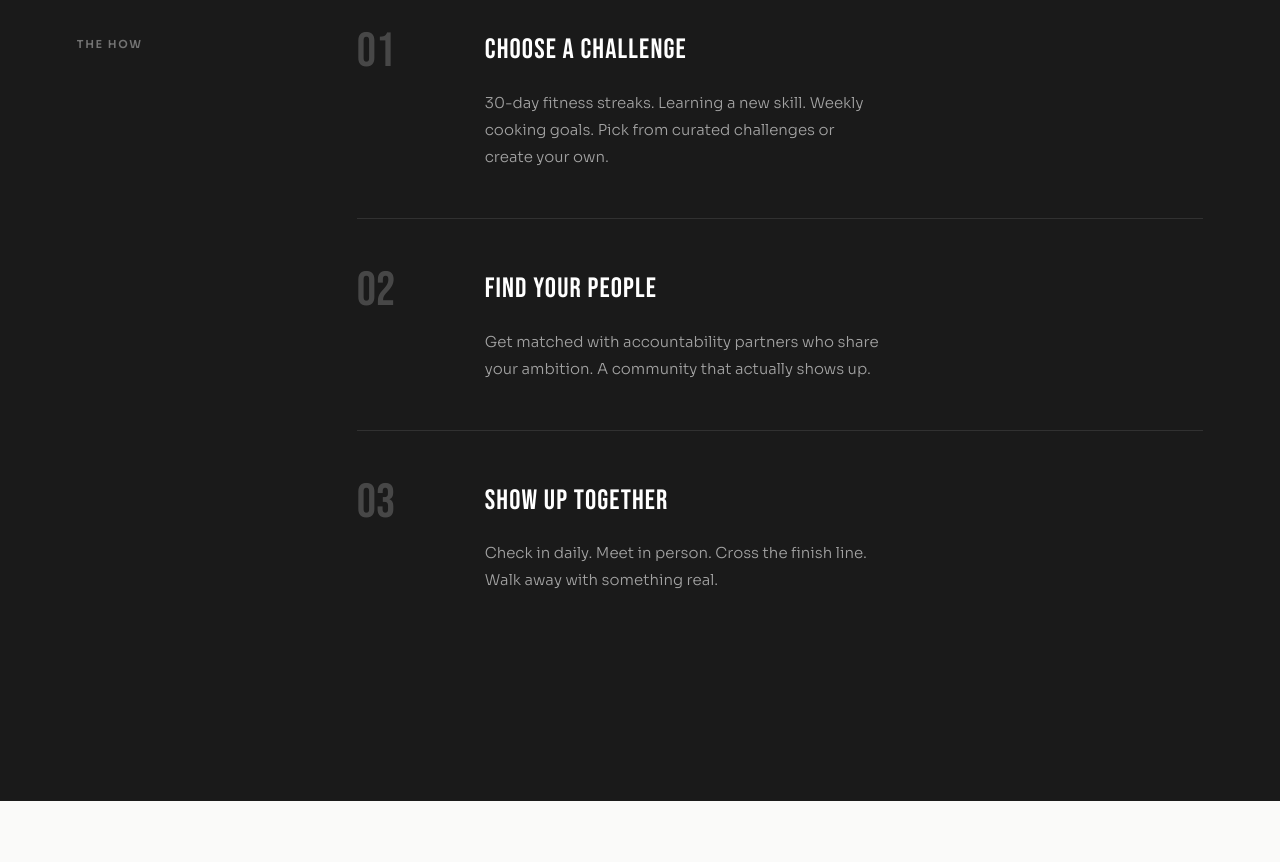
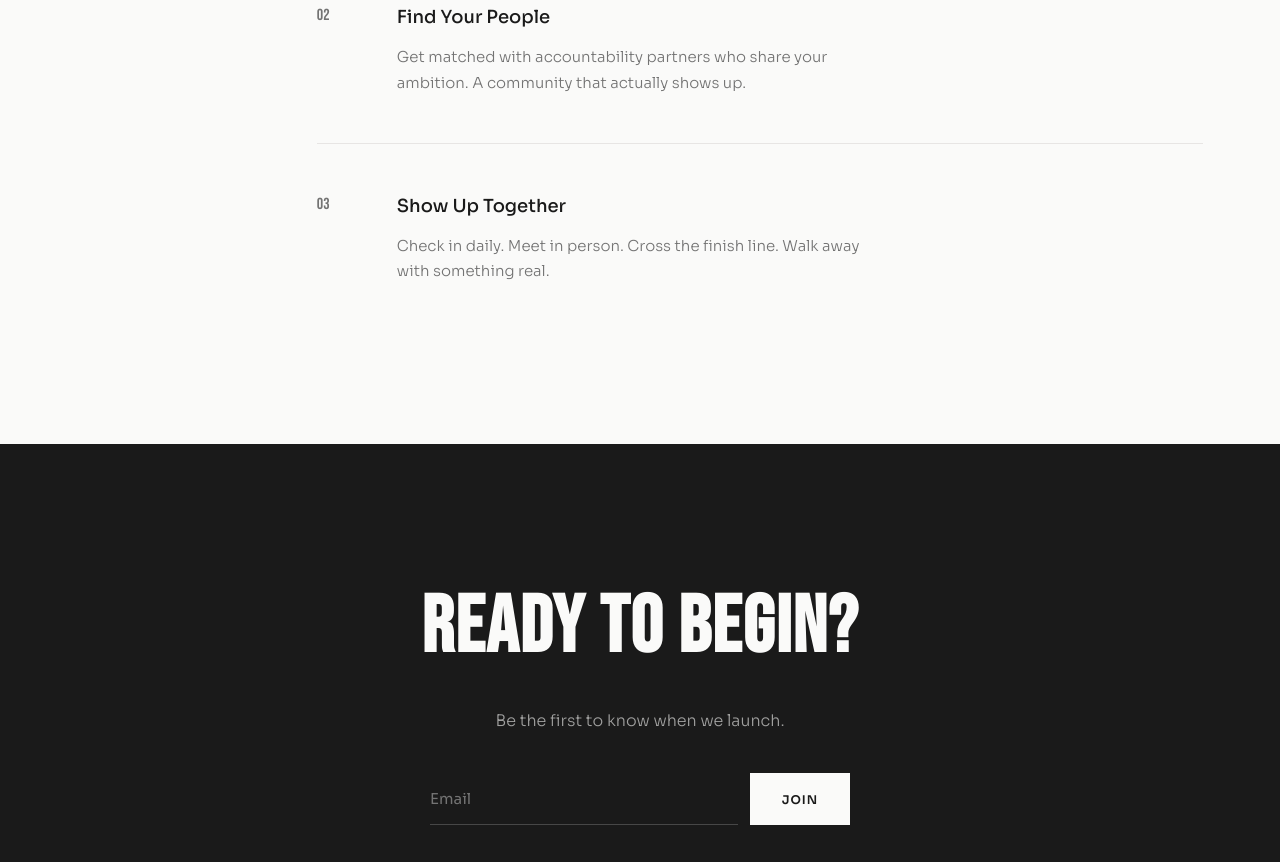
Before and after one commit to jointogetherapp/website, a plain HTML site: page index.html in a window 1280 px wide. Shown: the part 1698-2560 px from the top of the page. Drawn offline with Linux system fonts and the light colour scheme.

Commit message:
Add files via upload

```diff
--- a/index.html
+++ b/index.html
@@ -5,6 +5,13 @@
     <meta name="viewport" content="width=device-width, initial-scale=1.0">
     <title>Join Together</title>
     <meta name="description" content="Do things. With people. For real.">
+
+    <!-- Favicon -->
+    <link rel="icon" href="/favicon.ico" sizes="any">
+    <link rel="icon" type="image/png" sizes="32x32" href="/favicon-32.png">
+    <link rel="apple-touch-icon" sizes="180x180" href="/favicon-180.png">
+    <link rel="icon" type="image/png" sizes="192x192" href="/favicon-192.png">
+
     <link rel="preconnect" href="https://fonts.googleapis.com">
     <link rel="preconnect" href="https://fonts.gstatic.com" crossorigin>
     <link href="https://fonts.googleapis.com/css2?family=Bebas+Neue&family=Sora:wght@300;400;500;600&display=swap" rel="stylesheet">
@@ -258,24 +265,26 @@
             letter-spacing: 0.15em;
             text-transform: uppercase;
             color: var(--muted);
-            margin-bottom: 32px;
+            margin-bottom: 20px;
         }
 
         .signup-form {
             display: flex;
             flex-direction: column;
-            gap: 16px;
+            gap: 12px;
+        }
+
+        .signup-form.submitted {
+            display: none;
         }
 
         .signup-input {
-            width: 100%;
-            padding: 20px 0;
-            font-family: inherit;
-            font-size: 1rem;
-            font-weight: 400;
-            background: transparent;
+            font-family: 'Sora', sans-serif;
+            font-size: 0.9375rem;
+            padding: 16px 0;
             border: none;
             border-bottom: 1px solid var(--subtle);
+            background: transparent;
             color: var(--fg);
             outline: none;
             transition: border-color 0.3s ease;
@@ -290,41 +299,33 @@
         }
 
         .signup-btn {
-            align-self: flex-start;
-            margin-top: 16px;
-            padding: 18px 40px;
-            font-family: inherit;
+            font-family: 'Sora', sans-serif;
             font-size: 0.75rem;
             font-weight: 600;
-            letter-spacing: 0.12em;
+            letter-spacing: 0.08em;
             text-transform: uppercase;
+            padding: 16px 32px;
+            border: none;
             background: var(--fg);
-            color: var(--white);
-            border: none;
+            color: var(--bg);
             cursor: pointer;
+            margin-top: 8px;
             transition: all 0.3s ease;
         }
 
         .signup-btn:hover {
-            transform: translateY(-2px);
-            box-shadow: 0 12px 32px rgba(0,0,0,0.12);
+            background: var(--muted);
         }
 
         .signup-success {
+            font-size: 0.9375rem;
+            color: var(--fg);
             display: none;
-            padding: 20px 0;
-            font-size: 0.9375rem;
-            border-bottom: 1px solid var(--fg);
+            padding: 16px 0;
         }
 
         .signup-success.show {
             display: block;
-            animation: fadeUp 0.4s ease;
-        }
-
-        .signup-form.submitted .signup-input,
-        .signup-form.submitted .signup-btn {
-            display: none;
         }
 
         /* ============================================
@@ -332,12 +333,11 @@
         ============================================ */
         .philosophy {
             padding: 160px 0;
-            border-top: 1px solid var(--subtle);
         }
 
         .philosophy .container {
             display: grid;
-            grid-template-columns: 200px 1fr;
+            grid-template-columns: 160px 1fr;
             gap: 80px;
         }
 
@@ -347,18 +347,18 @@
             letter-spacing: 0.15em;
             text-transform: uppercase;
             color: var(--muted);
-            padding-top: 8px;
+            padding-top: 6px;
         }
 
         .philosophy-text {
-            max-width: 720px;
+            max-width: 640px;
         }
 
         .philosophy-text p {
-            font-size: clamp(1.25rem, 2.5vw, 1.75rem);
-            line-height: 1.6;
+            font-size: 1.375rem;
+            line-height: 1.7;
+            margin-bottom: 24px;
             font-weight: 300;
-            margin-bottom: 32px;
         }
 
         .philosophy-text p:last-child {
@@ -366,8 +366,8 @@
         }
 
         .philosophy-text strong {
+            color: var(--fg);
             font-weight: 500;
-            color: var(--fg);
         }
 
         .philosophy-text span {
@@ -378,99 +378,114 @@
            PROCESS
         ============================================ */
         .process {
-            padding: 160px 0;
-            background: var(--fg);
-            color: var(--white);
+            padding: 0 0 160px 0;
         }
 
         .process .container {
             display: grid;
-            grid-template-columns: 200px 1fr;
+            grid-template-columns: 160px 1fr;
             gap: 80px;
-        }
-
-        .process .section-label {
-            color: var(--muted);
         }
 
         .process-list {
             display: flex;
             flex-direction: column;
+            gap: 48px;
         }
 
         .process-item {
             display: grid;
-            grid-template-columns: 80px 1fr;
-            gap: 48px;
-            padding: 48px 0;
-            border-bottom: 1px solid rgba(255,255,255,0.1);
-        }
-
-        .process-item:first-child {
-            padding-top: 0;
+            grid-template-columns: 48px 1fr;
+            gap: 32px;
+            padding-bottom: 48px;
+            border-bottom: 1px solid var(--subtle);
         }
 
         .process-item:last-child {
             border-bottom: none;
+            padding-bottom: 0;
         }
 
         .process-number {
             font-family: 'Bebas Neue', sans-serif;
-            font-size: 3rem;
-            line-height: 1;
-            color: rgba(255,255,255,0.2);
+            font-size: 1rem;
+            color: var(--muted);
         }
 
         .process-content h3 {
-            font-family: 'Bebas Neue', sans-serif;
-            font-size: 1.75rem;
-            letter-spacing: 0.04em;
-            text-transform: uppercase;
-            margin-bottom: 16px;
-            font-weight: 400;
+            font-family: 'Sora', sans-serif;
+            font-size: 1.125rem;
+            font-weight: 500;
+            margin-bottom: 12px;
         }
 
         .process-content p {
             font-size: 0.9375rem;
-            line-height: 1.8;
-            color: rgba(255,255,255,0.6);
+            line-height: 1.7;
+            color: var(--muted);
             font-weight: 300;
-            max-width: 400px;
+            max-width: 480px;
         }
 
         /* ============================================
            FINAL CTA
         ============================================ */
         .final-cta {
-            padding: 200px 0;
+            padding: 120px 0;
+            background: var(--fg);
+            color: var(--bg);
             text-align: center;
         }
 
         .final-headline {
             font-family: 'Bebas Neue', sans-serif;
-            font-size: clamp(3rem, 8vw, 6rem);
+            font-size: clamp(3rem, 8vw, 5rem);
             letter-spacing: 0.02em;
             text-transform: uppercase;
-            margin-bottom: 24px;
+            margin-bottom: 16px;
         }
 
         .final-sub {
             font-size: 1rem;
-            color: var(--muted);
+            color: rgba(250, 250, 249, 0.6);
             font-weight: 300;
-            margin-bottom: 48px;
+            margin-bottom: 40px;
         }
 
         .final-form {
             display: flex;
             justify-content: center;
-            gap: 16px;
-            max-width: 440px;
+            gap: 12px;
+            max-width: 420px;
             margin: 0 auto;
         }
 
         .final-form .signup-input {
-            text-align: center;
+            flex: 1;
+            border-color: rgba(250, 250, 249, 0.2);
+            color: var(--bg);
+        }
+
+        .final-form .signup-input::placeholder {
+            color: rgba(250, 250, 249, 0.4);
+        }
+
+        .final-form .signup-input:focus {
+            border-color: var(--bg);
+        }
+
+        .final-form .signup-btn {
+            background: var(--bg);
+            color: var(--fg);
+            margin-top: 0;
+        }
+
+        .final-form .signup-btn:hover {
+            background: rgba(250, 250, 249, 0.85);
+        }
+
+        .final-form .signup-success {
+            color: var(--bg);
         }
 
         /* ============================================
```
Also changed, not shown: favicon-180.png (added), favicon-192.png (added), favicon-32.png (added), favicon.ico (added).
